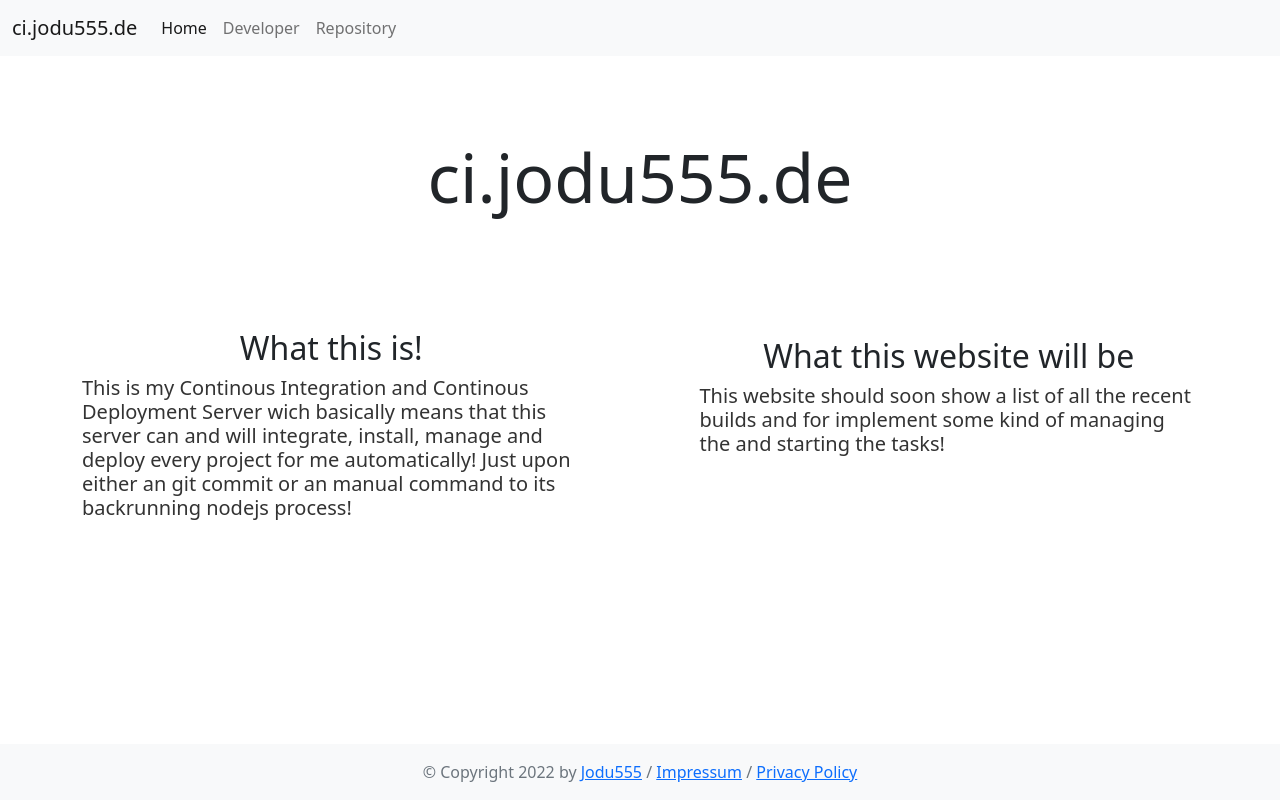
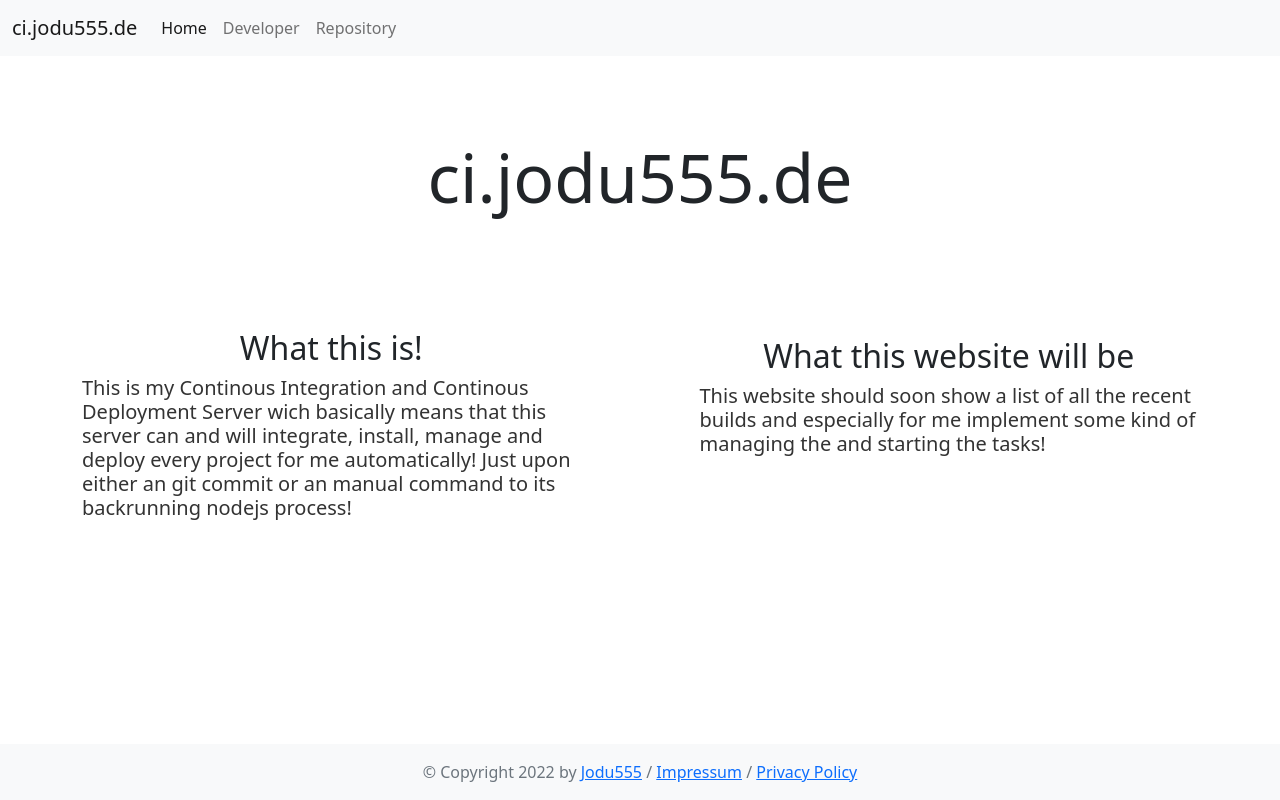
Before and after one commit to Jodu555/Auto-Deployer, a website: page Website/index.html in a window 1280 px wide. Drawn offline with nearby package versions, Linux system fonts and the light colour scheme.

Commit message:
made the text more logic

```diff
--- a/Website/index.html
+++ b/Website/index.html
@@ -80,8 +80,8 @@
 						<h5 class="info-text">
 							<h2 class="text-center">What this website will be</h2>
 							<h5 class="info-text">
-								This website should soon show a list of all the recent builds and for implement some
-								kind of managing the and starting the tasks!
+								This website should soon show a list of all the recent builds and especially for me
+								implement some kind of managing the and starting the tasks!
 							</h5>
 						</h5>
 					</div>
```
